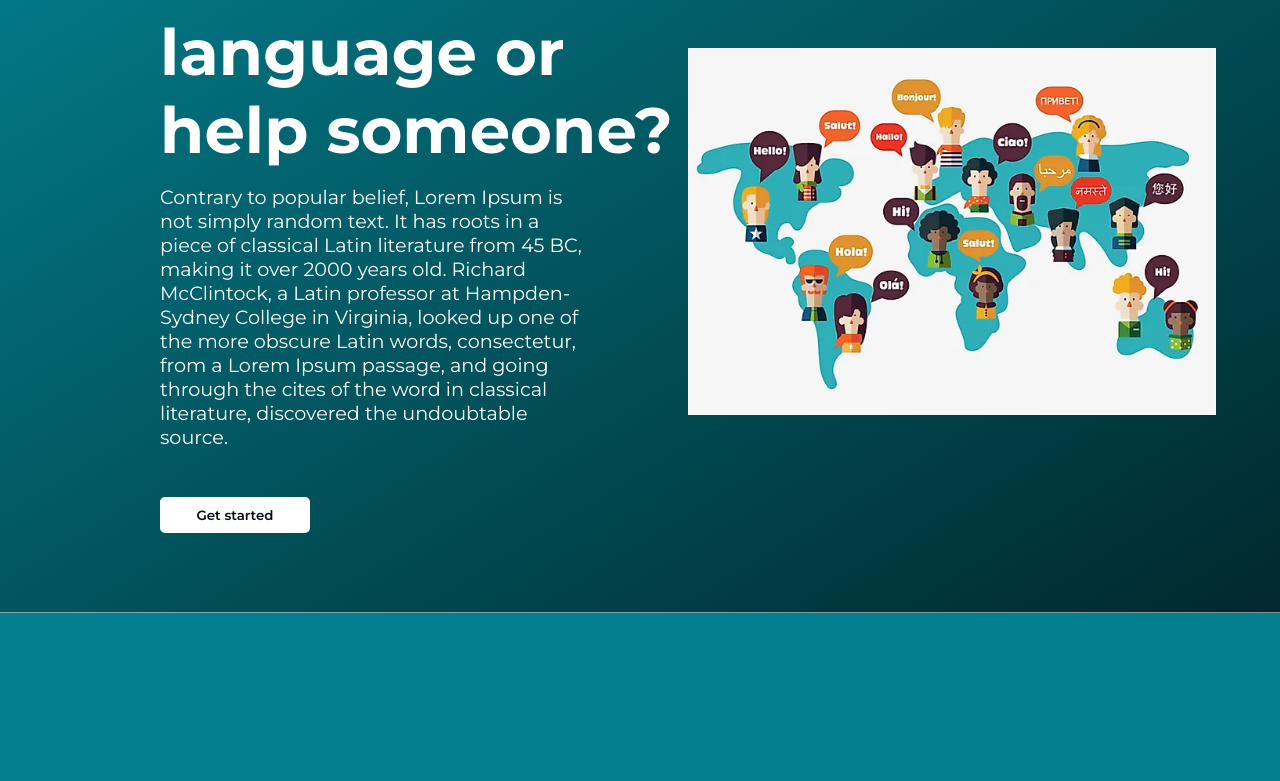
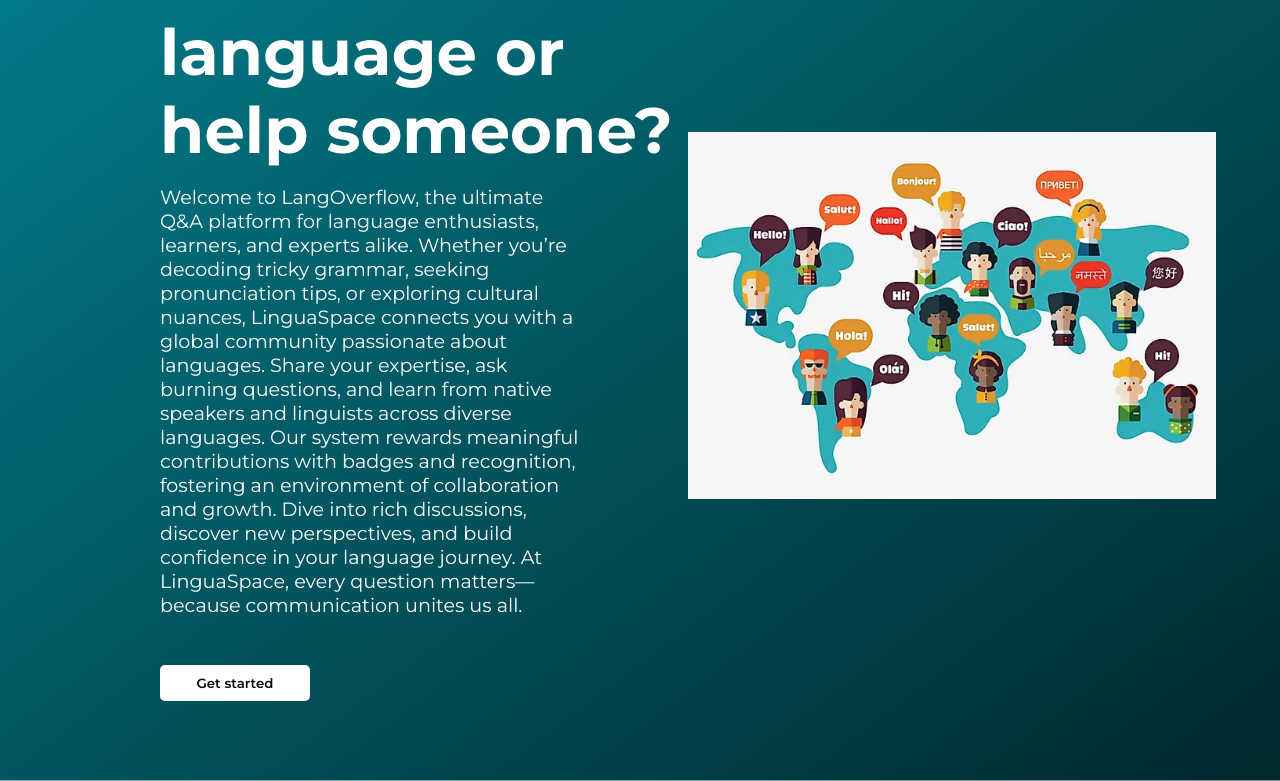
Before and after one commit to MrEpiko/LangOverflow, a React (Vite) app in the folder client/: page / in a window 1280 px wide. Shown: the part 1447-2228 px from the top of the page. Before the commit the page ends 2060 px from the top, so only its background shows below. Built offline with nearby package versions, Linux system fonts and the light colour scheme; no server answers.

Commit message:
Minor bug fixes

```diff
--- a/client/src/components/InfoSection.jsx
+++ b/client/src/components/InfoSection.jsx
@@ -6,12 +6,7 @@ const InfoSection = ( { children }) => {
       <div className={style.leftSide}>
         <h1>Learn a second language or help someone?</h1>
         <p>
-            Contrary to popular belief, Lorem Ipsum is not simply random text.
-            It has roots in a piece of classical Latin literature from 45 BC,
-            making it over 2000 years old. Richard McClintock,
-            a Latin professor at Hampden-Sydney College in Virginia,
-            looked up one of the more obscure Latin words, consectetur, from a Lorem Ipsum passage,
-            and going through the cites of the word in classical literature, discovered the undoubtable source.
+        Welcome to LangOverflow, the ultimate Q&A platform for language enthusiasts, learners, and experts alike. Whether you’re decoding tricky grammar, seeking pronunciation tips, or exploring cultural nuances, LinguaSpace connects you with a global community passionate about languages. Share your expertise, ask burning questions, and learn from native speakers and linguists across diverse languages. Our system rewards meaningful contributions with badges and recognition, fostering an environment of collaboration and growth. Dive into rich discussions, discover new perspectives, and build confidence in your language journey. At LinguaSpace, every question matters—because communication unites us all.
         </p>
         { children }
       </div>
--- a/client/src/pages/AskQuestionPage.module.css
+++ b/client/src/pages/AskQuestionPage.module.css
@@ -6,7 +6,7 @@
 }
 
 .questionForm {
-    padding-top: 10rem;
+    margin-top: 4rem;
     display: flex;
     flex-direction: column;
     width: 50%;
```
